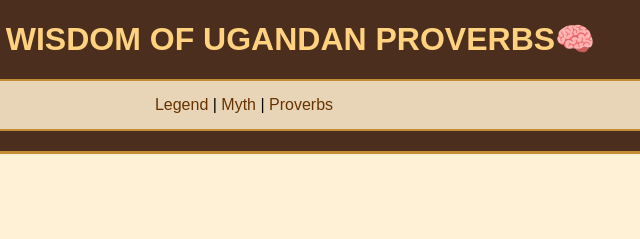
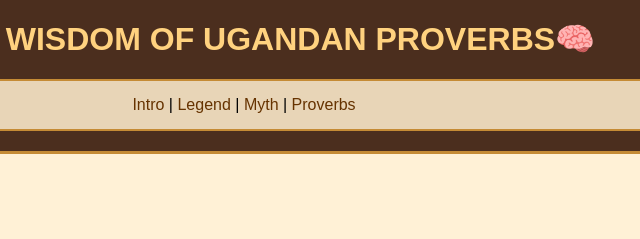
Before and after one commit to jeremiahkatumba-ai/english, a plain HTML site: page Proverbs.html in a window 1280 px wide. Shown: the top 239 px of the page, 396-1036 px from the left. Drawn offline with Linux system fonts and the light colour scheme.

Commit message:
Add link to Intro.html in Proverbs.html menu

```diff
--- a/Proverbs.html
+++ b/Proverbs.html
@@ -60,6 +60,7 @@
 
     <div class="menu">
 
+       <a href="Intro.html">Intro</a> |
         <a href="Legend.html">Legend</a> |
         <a href="Myth.html">Myth</a> |
         <a href="Proverbs.html">Proverbs</a>
```
